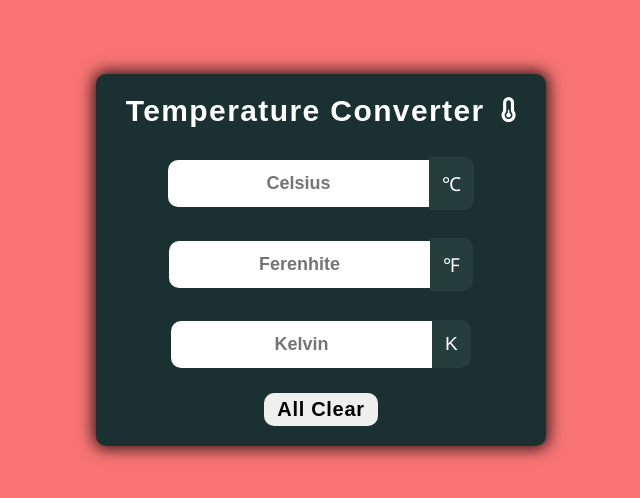
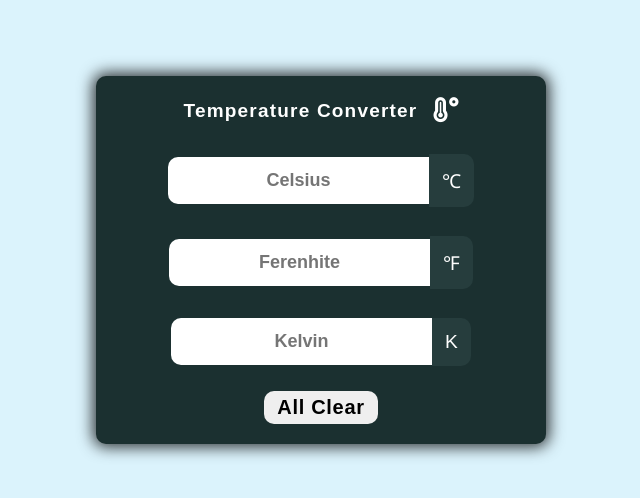
Before and after one commit to Deepesh-Sabran/OIBSIP, a plain HTML site: page temperatureConverter/index.html in a window 1280 px wide. Shown: the part 140-638 px from the top of the page, without its empty margins (319-959 px from the left). Drawn offline with Linux system fonts and the light colour scheme.

Commit message:
temp commit

```diff
--- a/temperatureConverter/index.html
+++ b/temperatureConverter/index.html
@@ -16,7 +16,7 @@
     <div class="container">
         <div class="temperature">
             <h1>Temperature Converter</h1>
-            <span><i class="fa-solid fa-temperature-quarter"></i></span>
+            <span><i class="fa-solid fa-temperature-high"></i></span>
         </div>
         <div class="units">
             <input type="number" id="celsius" placeholder="Celsius" name="">
--- a/temperatureConverter/style.css
+++ b/temperatureConverter/style.css
@@ -6,7 +6,7 @@
 }
 
 body{
-    background: #f87474;
+    background: #dbf3fc;
     display: flex;
     justify-content: center;
     align-items: center;
@@ -33,9 +33,9 @@ body{
 }
 
 .temperature h1{
-    font-size: 30px;
-    font-weight: 750;
-    letter-spacing: 1.4px;
+    font-size: 19px;
+    font-weight: 800;
+    letter-spacing: 1.2px;
     color: #fff;
 }
 
@@ -92,9 +92,11 @@ body{
     letter-spacing: 0.7px;
     font-family: sans-serif;
     transition: 0.3s ease;
+    cursor: pointer;
 }
 
 .btn button:hover{
-    background: #f87474;
+    background: #1b3030;
     color: #fff;
+    border: 1px solid #fff;
 }
```
